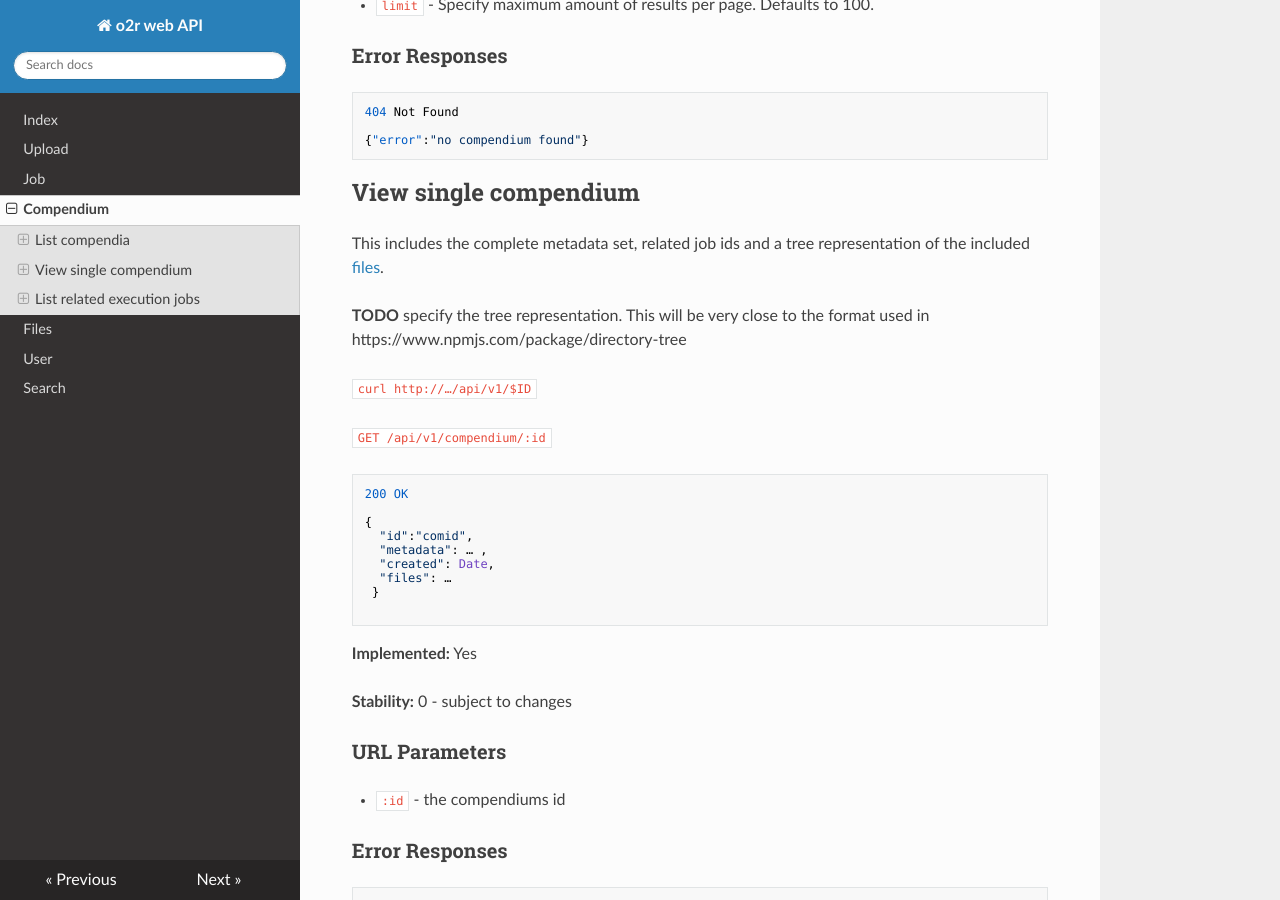
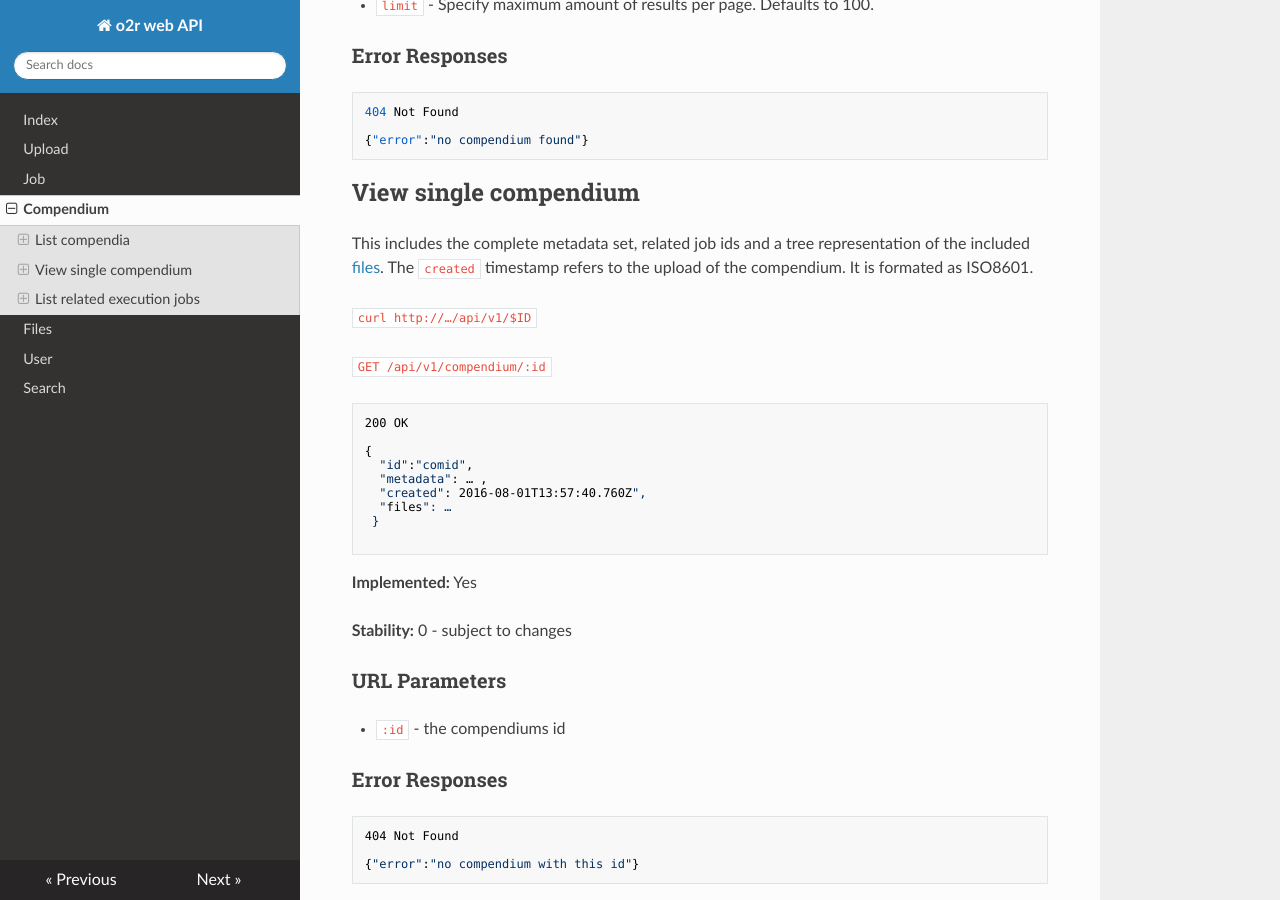
Before and after one commit to o2r-project/api, an MkDocs documentation site: the page built from docs/compendium.md, in a window 1280 px wide and 900 px high, scrolled down 799 px. Built offline with MkDocs 1.6.1, drawn with Linux system fonts in a browser that asks for light colours; nearby versions of some CDN libraries; old or Windows-style settings are respelled for this version of MkDocs.

Commit message:
added date format information

```diff
--- a/docs/compendium.md
+++ b/docs/compendium.md
@@ -42,10 +42,7 @@ __Stability:__ 0 - subject to changes
 
 ## View single compendium
 
-This includes the complete metadata set, related job ids and a tree representation of the included [files](files.md).
-
-__TODO__ specify the tree representation. This will be very close to the format
-used in https://www.npmjs.com/package/directory-tree
+This includes the complete metadata set, related job ids and a tree representation of the included [files](files.md). The `created` timestamp refers to the upload of the compendium. It is formated as ISO8601.
 
 `curl http://…/api/v1/$ID`
 
@@ -57,7 +54,7 @@ used in https://www.npmjs.com/package/directory-tree
 {
   "id":"comid",
   "metadata": … ,
-  "created": Date,
+  "created": 2016-08-01T13:57:40.760Z",
   "files": …
  }
 
```
Also changed, not shown: docs/job.md (+1 -1 lines).
